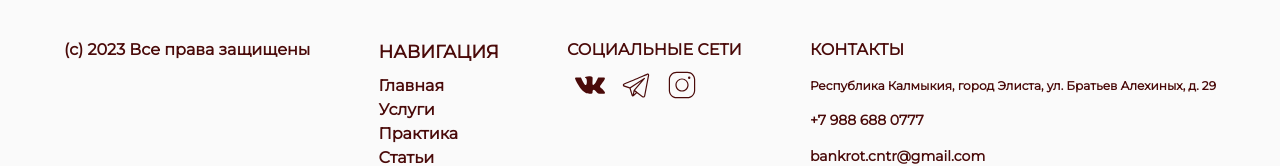
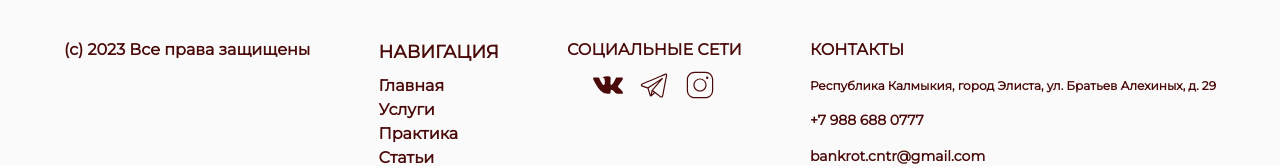
Before and after one commit to nikolayzz/bankrotcntr, a Next.js app: page /contacts in a window 1280 px wide. Shown: the part 672-838 px from the top of the page. Built offline with nearby package versions, Linux system fonts and the light colour scheme.

Commit message:
footer socials justify

```diff
--- a/components/Contacts/Socials.js
+++ b/components/Contacts/Socials.js
@@ -36,9 +36,9 @@ const igIcon = (
   </svg>
 );
 
-const Socials = () => {
+const Socials = ({ justify }) => {
   return (
-    <div className="flex">
+    <div className={`${justify} flex `}>
       <Link
         href="https://vk.com/bankrot_cntr"
         target="_blank"
--- a/components/Footer/Footer.js
+++ b/components/Footer/Footer.js
@@ -24,7 +24,7 @@ const Footer = () => {
           <h2 className="mt-5 lg:mt-0 text-center lg:text-left uppercase font-semibold mb-2">
             Социальные сети
           </h2>
-          <Socials />
+          <Socials justify={"justify-center"} />
         </div>
         <div>
           <h2 className="mt-5 lg:mt-0 uppercase font-semibold mb-4">
```
